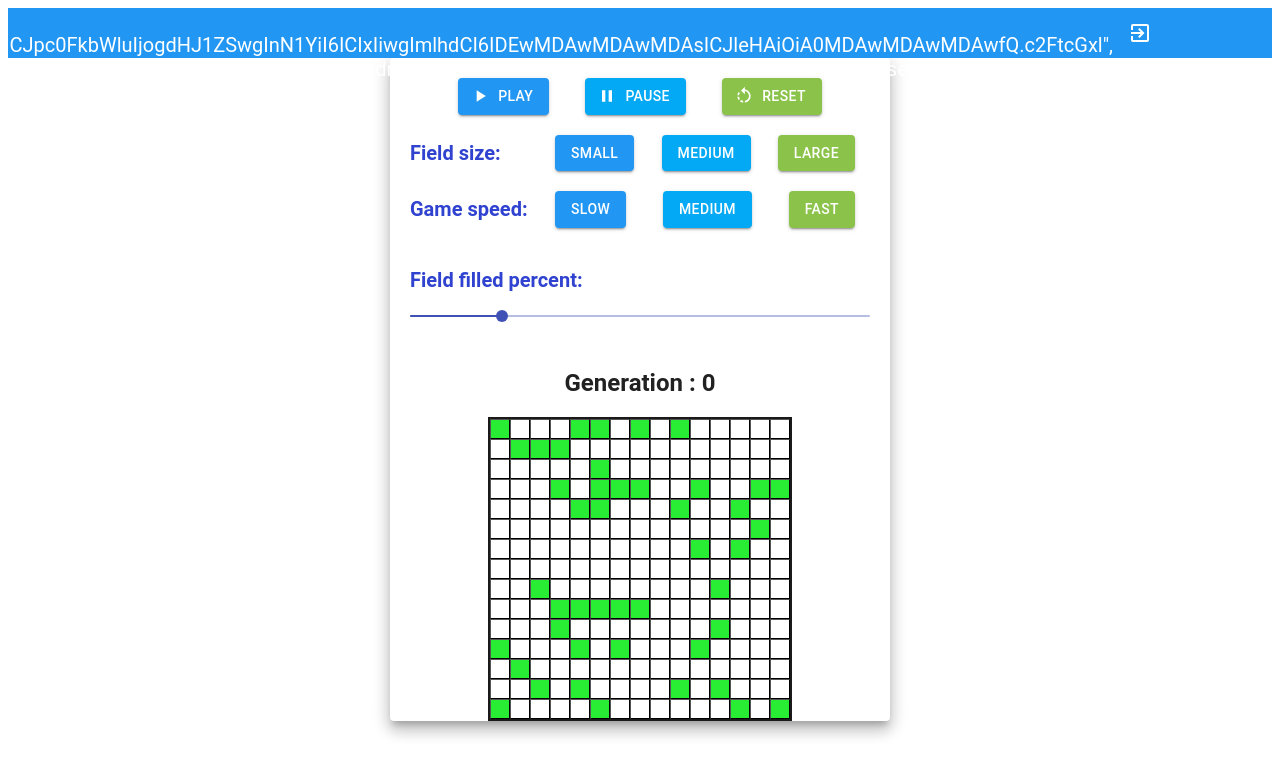
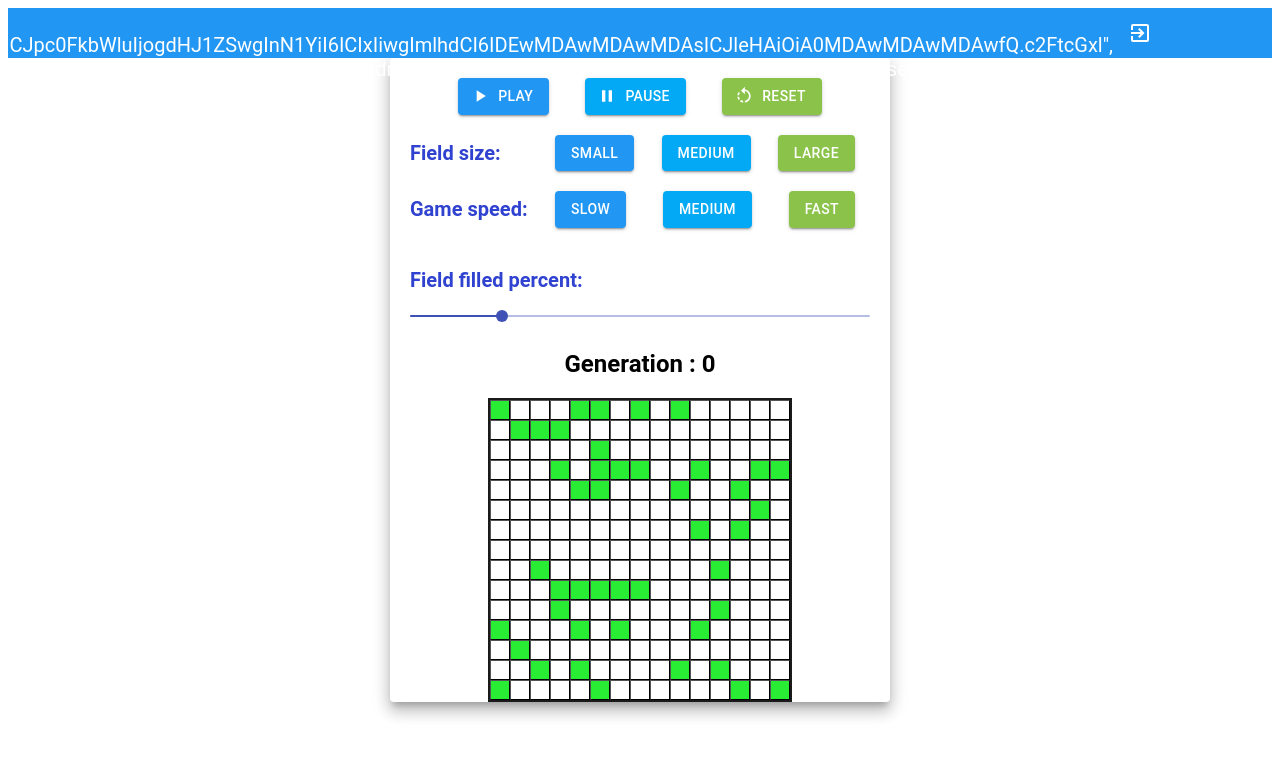
Before and after one commit to sLokhin/otus-repo-react, a React app: page / in a window 1280 px wide. Shown: the top 776 px of the page. Built offline with nearby package versions, Linux system fonts and the light colour scheme; sample sign-in values are in the browser's storage.

Commit message:
some fixes

```diff
--- a/src/components/GameHeader/GameHeader.tsx
+++ b/src/components/GameHeader/GameHeader.tsx
@@ -32,10 +32,10 @@ export const IconWrapper = styled.div`
 `;
 
 export const LabelWrapper = styled.div`
+  font-family: "Roboto", "Helvetica", "Arial", sans-serif;
   margin-right: 15px;
   font-size: 20px;
   text-align: left;
-  font-family: "Roboto", "Helvetica", "Arial", sans-serif;
   color: white;
 `;
 
--- a/src/components/GenCounter/GenCounter.tsx
+++ b/src/components/GenCounter/GenCounter.tsx
@@ -5,9 +5,15 @@ const GenCounterWrapper = styled.div`
   font-family: "Roboto", "Helvetica", "Arial", sans-serif;
   display: flex;
   margin: auto;
+  padding-bottom: 20px;
   justify-content: space-around;
   align-items: center;
-  width: 400px;
+  color: black;
+`;
+
+export const TextWrapper = styled.div`
+  font-size: 24px;
+  font-weight: bold;
 `;
 
 interface GenCounterProps {
@@ -18,7 +24,7 @@ export const GenCounter: FC<GenCounterProps> = (props: GenCounterProps) => {
   const { counter } = props;
   return (
     <GenCounterWrapper>
-      <h2>Generation : {counter}</h2>
+      <TextWrapper>Generation : {counter}</TextWrapper>
     </GenCounterWrapper>
   );
 };
--- a/src/modules/Game/reducer.ts
+++ b/src/modules/Game/reducer.ts
@@ -4,7 +4,6 @@ import { getRandomPixelMass } from "./supportFunctions";
 export enum possibleState {
   play = "play",
   pause = "pause",
-  reset = "reset",
 }
 
 export enum possibleSize {
```
